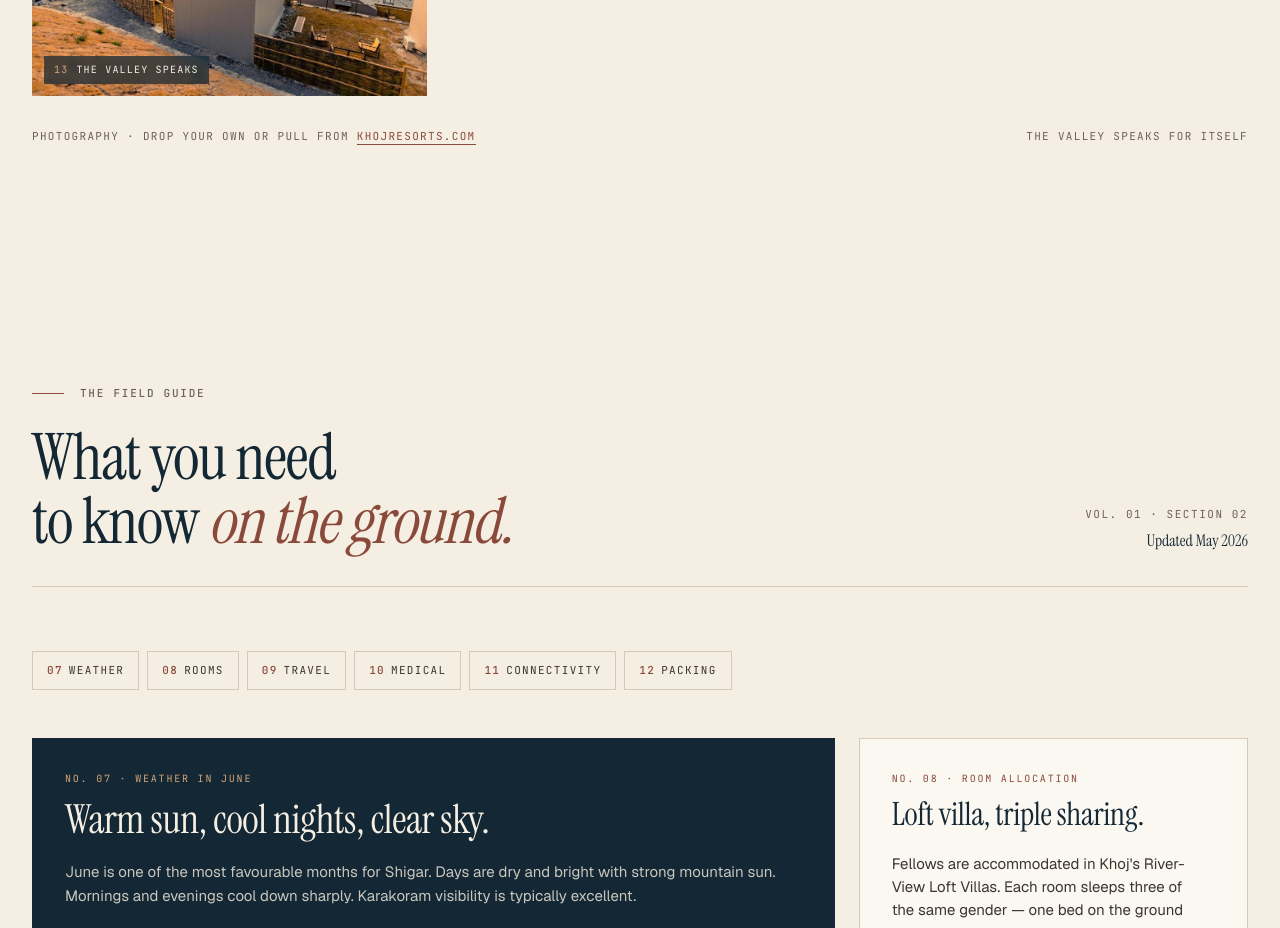
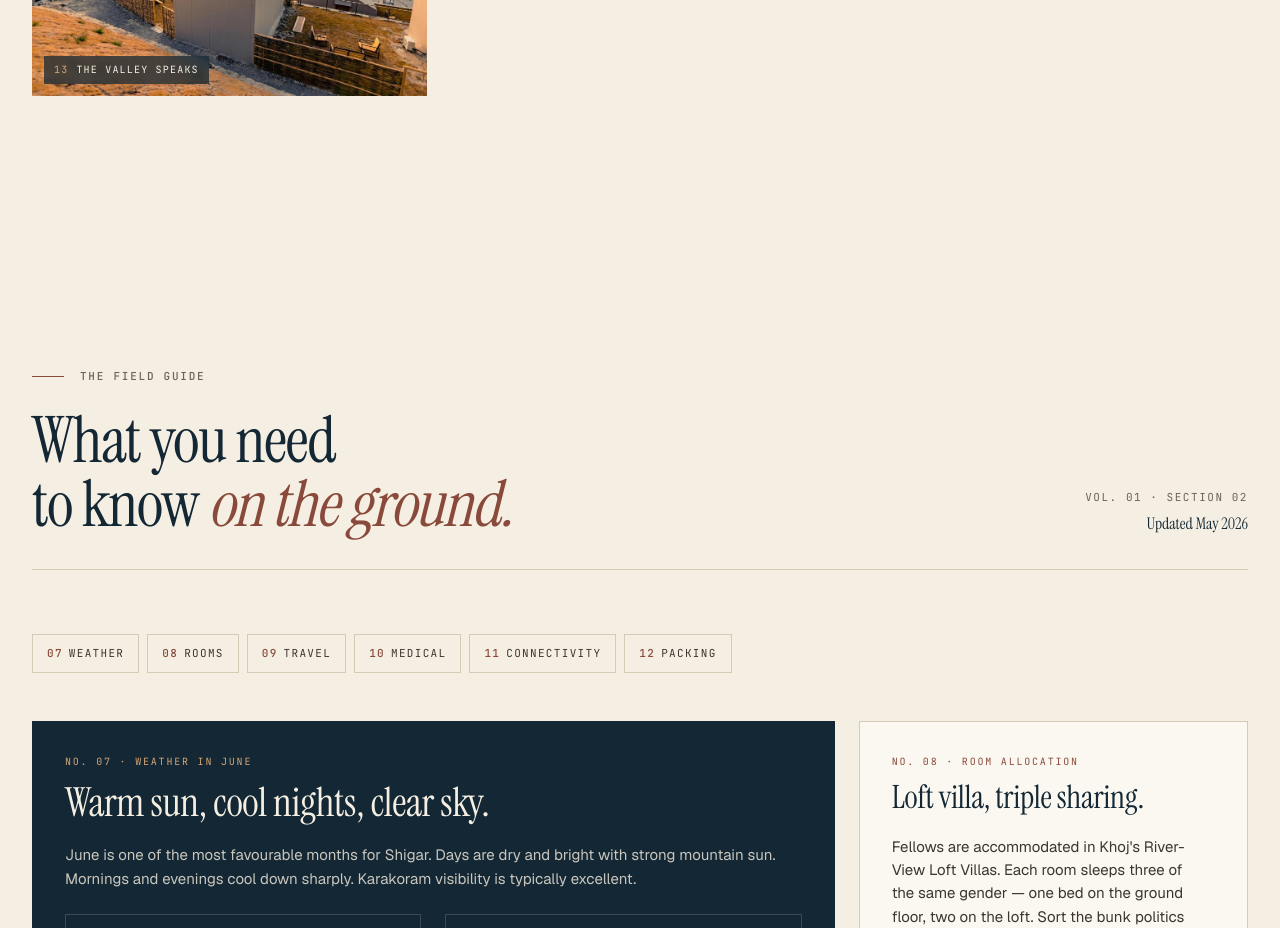
Before and after one commit to usmanjaved-droid/summit-fellowship-website, a Next.js app: page /venue in a window 1280 px wide. Shown: the part 5560-6488 px from the top of the page. Built offline with nearby package versions, Linux system fonts and the light colour scheme.

Commit message:
fix: remove gallery credit section and reduce whitespace
- Remove misleading 'Photography drop your own' text
- Remove 'The valley speaks for itself' tagline
- Eliminates excessive white space before field guide section
- Cleaner transition between gallery and next content

```diff
--- a/app/venue/page.tsx
+++ b/app/venue/page.tsx
@@ -232,11 +232,6 @@ export default function VenuePage() {
               <Image src="/images/venue/gallery/khoj venue.jpg" alt="The valley speaks" fill className={styles.galImage} style={{ objectFit: 'cover' }} />
               <figcaption><span className={styles.n}>13</span>The valley speaks</figcaption>
             </figure>
-          </div>
-
-          <div className={styles.galleryCredit}>
-            <span>Photography · drop your own or pull from <a href="https://www.khojresorts.com" target="_blank" rel="noopener noreferrer">khojresorts.com</a></span>
-            <span>The valley speaks for itself</span>
           </div>
         </div>
       </section>
```
